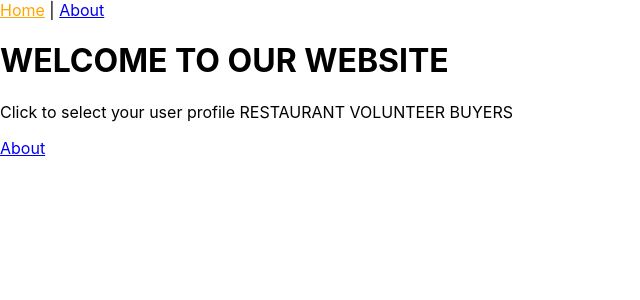
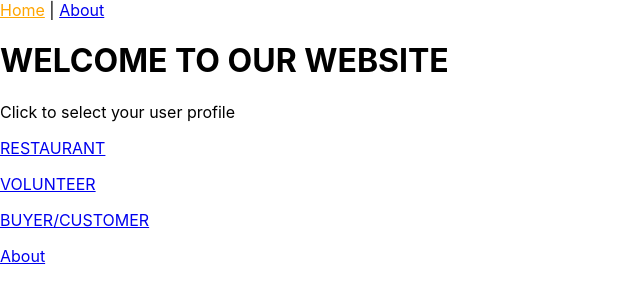
Before and after one commit to Tejas2805/CS3237-Project, a React (Create React App) app in the folder hello-world-app/: page / in a window 1280 px wide. Shown: the top 300 px of the page, without its empty margins (0-640 px from the left). Built offline with nearby package versions, Linux system fonts and the light colour scheme.

Commit message:
Update HomePage.js

```diff
--- a/hello-world-app/src/components/HomePage.js
+++ b/hello-world-app/src/components/HomePage.js
@@ -5,10 +5,10 @@ function HomePage() {
   return (
       <div className = "jumbotron">
         <h1> WELCOME TO OUR WEBSITE </h1>
-        <p> Click to select your user profile
-            RESTAURANT
-            VOLUNTEER
-            BUYERS</p>
+        <p> Click to select your user profile </p>
+        <p> <Link to="about" className="btn btn-primary">RESTAURANT</Link></p>
+        <p><Link to="about" className="btn btn-primary">VOLUNTEER</Link></p>
+        <p><Link to="about" className="btn btn-primary">BUYER/CUSTOMER</Link></p>
         <Link to="about" className="btn btn-primary">About</Link>
       </div>
   );
```
